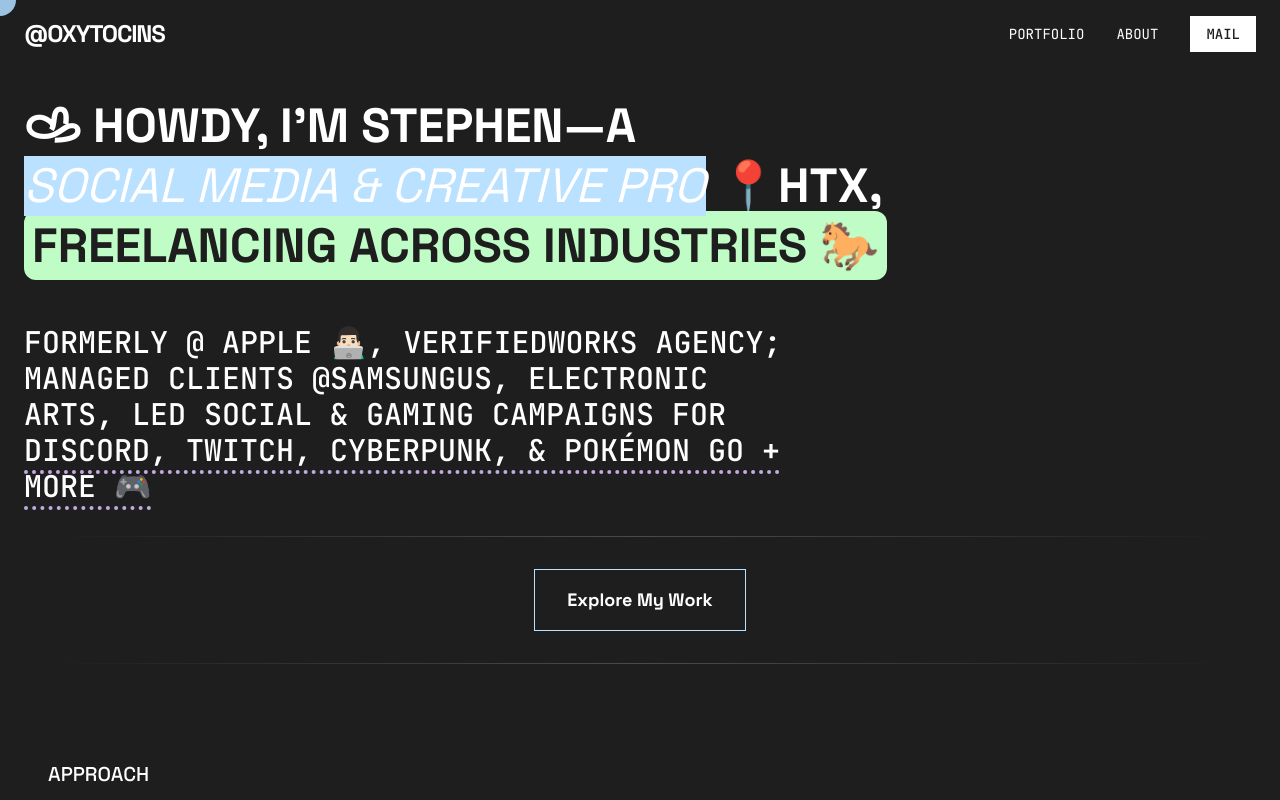
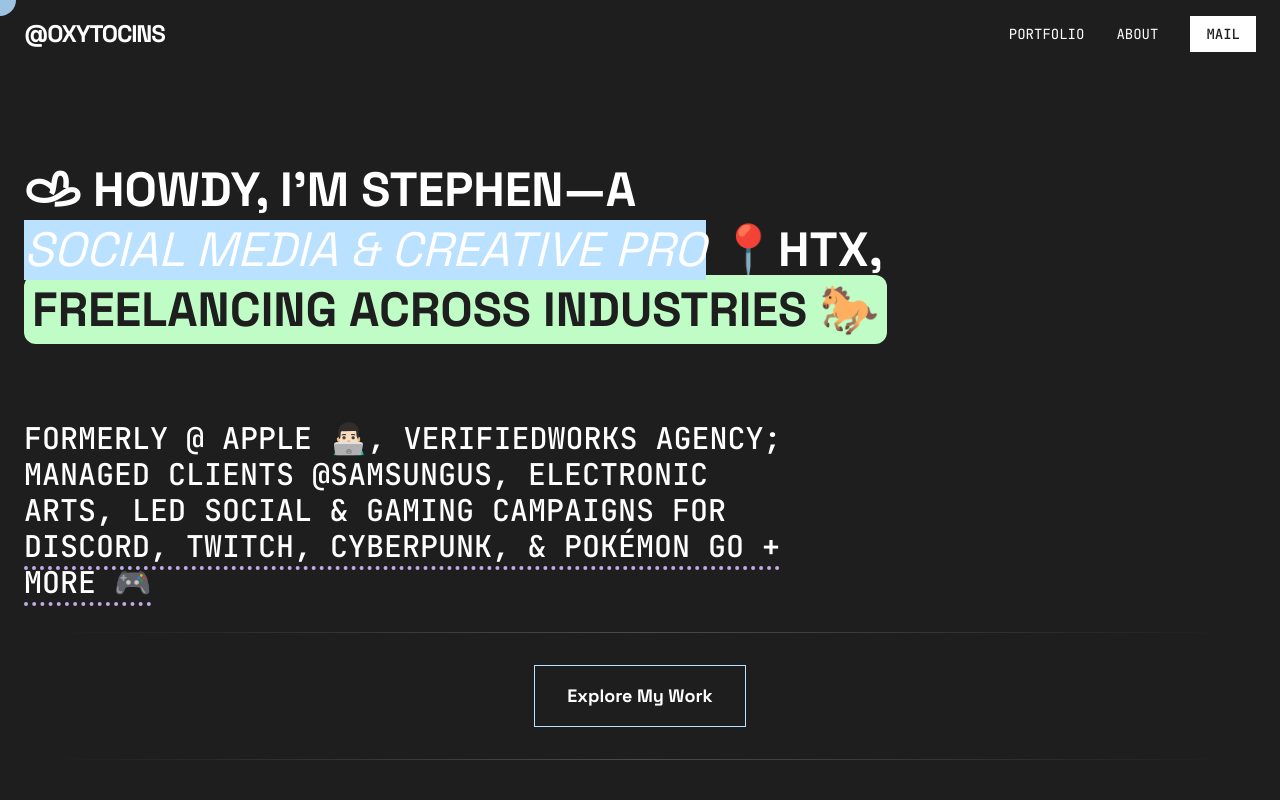
Before and after one commit to xospacecowboy/my-portfolio, a Next.js app: page / in a window 1280 px wide. Shown: the top 800 px of the page. Built offline with nearby package versions, Linux system fonts and the light colour scheme.

Commit message:
SPACING3

```diff
--- a/app/page.tsx
+++ b/app/page.tsx
@@ -85,7 +85,7 @@ export default function Home() {
       </header>
 
 
-      <main className="container mx-auto px-6 pt-24 pb-12">
+      <main className="container mx-auto px-6 pt-40 pb-12">
         {/* Title Section */}
         <motion.h1
           className="text-5xl font-bold leading-tight mb-8 relative text-left max-w-4xl"
@@ -115,7 +115,7 @@ export default function Home() {
 
         {/* Formerly Section */}
         <motion.h2
-          className="text-3xl sm:text-3xl font-medium font-jetbrains-mono max-w-3xl leading-snug mt-12 relative text-left"
+          className="text-3xl sm:text-3xl font-medium font-jetbrains-mono max-w-3xl leading-snug mt-20 relative text-left"
           initial={{ opacity: 0, y: 20 }}
           animate={{ opacity: 1, y: 0 }}
           transition={{ duration: 0.8, delay: 0.2 }}
```
